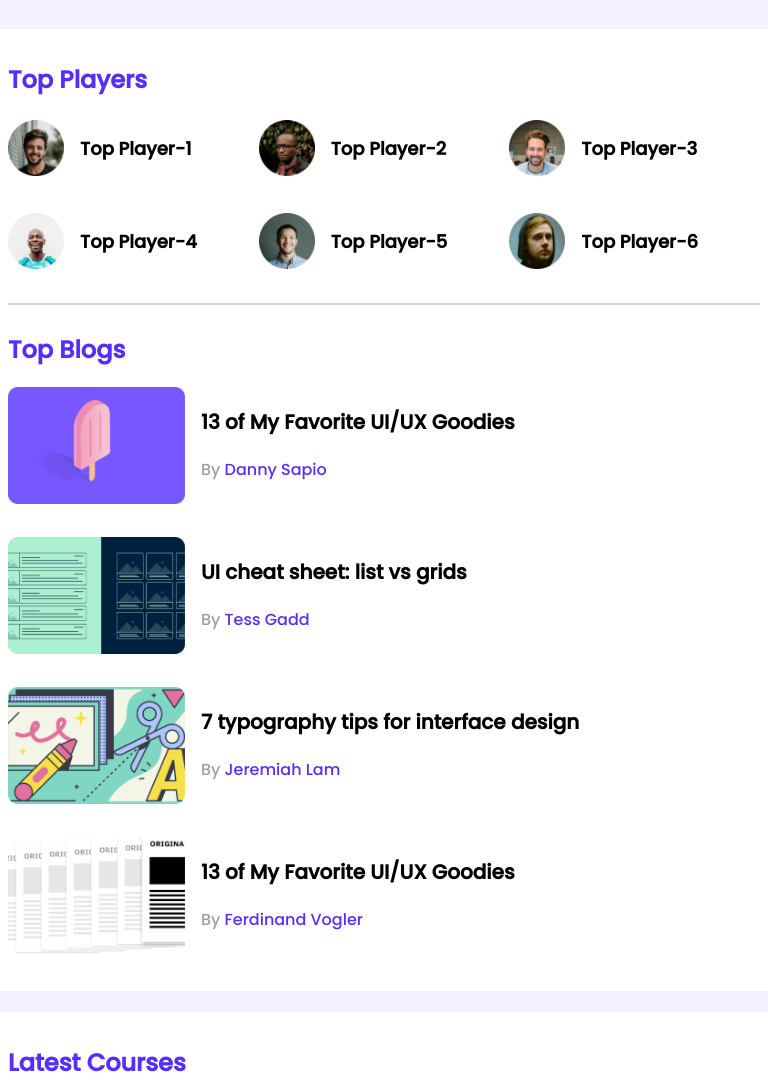
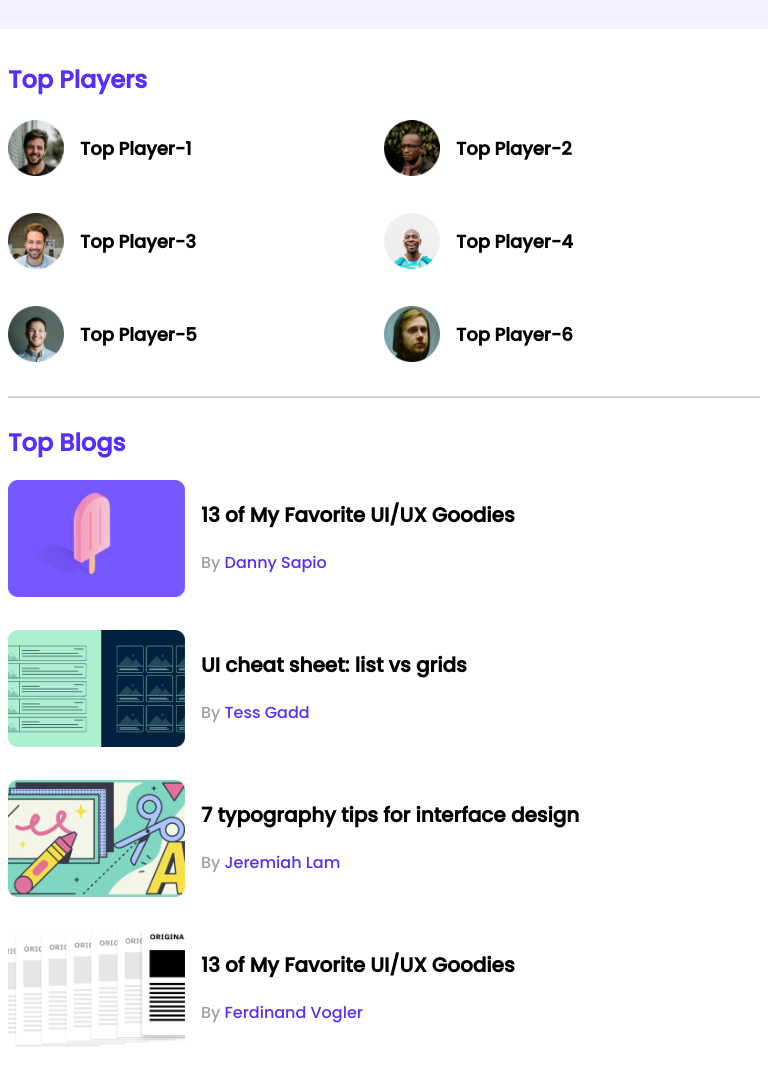
Before and after one commit to NafiaAbdullah/leader-board, a plain HTML site: page index.html in a window 768 px wide. Shown: the top 1083 px of the page. Drawn offline with Linux system fonts and the light colour scheme.

Commit message:
code changes

```diff
--- a/styles/style.css
+++ b/styles/style.css
@@ -188,8 +188,7 @@ top blog styles
         width: 100%;
     }
 
-    .players,
-    {
+    .players {
         grid-template-columns: repeat(2, 1fr);
     }
 
```
Lines whose indentation alone changed are shown as unchanged.
